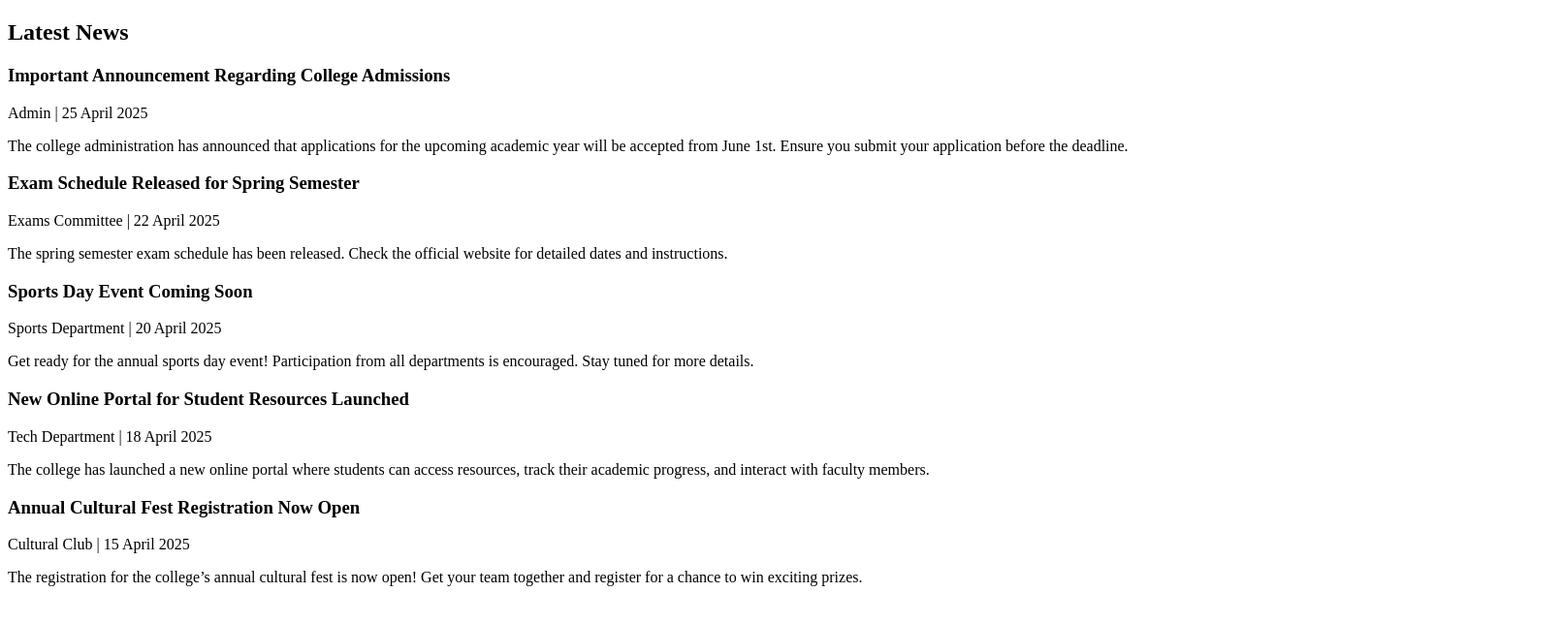
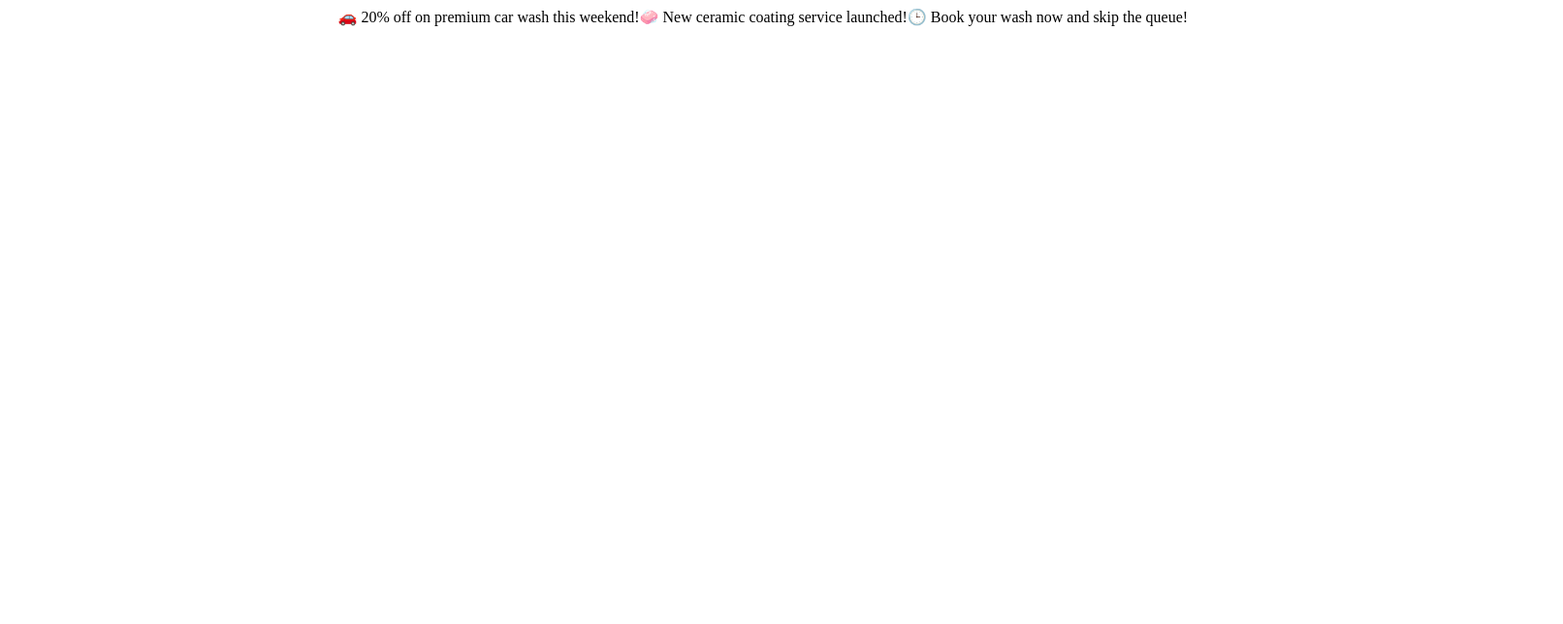
Before and after one commit to ekramul28/Abcd-collage-fontend-webApp, a Next.js app: page /home/LatestNewsSection in a window 1280 px wide. Shown: the top 644 px of the page at 97% size, 1612 px wide, since content can reach past the window. Built offline with nearby package versions, Linux system fonts and the light colour scheme.

Commit message:
added new marque section

```diff
--- a/src/pages/home/LatestNewsSection.tsx
+++ b/src/pages/home/LatestNewsSection.tsx
@@ -1,86 +1,31 @@
+"use client";
 import React from "react";
 import { motion } from "framer-motion";
 
-// Latest News Section
-export default function LatestNewsSection() {
-  // Dummy data for Latest News (this will be replaced with backend data in real implementation)
-  const latestNewsData = [
-    {
-      title: "Important Announcement Regarding College Admissions",
-      description:
-        "The college administration has announced that applications for the upcoming academic year will be accepted from June 1st. Ensure you submit your application before the deadline.",
-      date: "25 April 2025",
-      author: "Admin",
-    },
-    {
-      title: "Exam Schedule Released for Spring Semester",
-      description:
-        "The spring semester exam schedule has been released. Check the official website for detailed dates and instructions.",
-      date: "22 April 2025",
-      author: "Exams Committee",
-    },
-    {
-      title: "Sports Day Event Coming Soon",
-      description:
-        "Get ready for the annual sports day event! Participation from all departments is encouraged. Stay tuned for more details.",
-      date: "20 April 2025",
-      author: "Sports Department",
-    },
-    {
-      title: "New Online Portal for Student Resources Launched",
-      description:
-        "The college has launched a new online portal where students can access resources, track their academic progress, and interact with faculty members.",
-      date: "18 April 2025",
-      author: "Tech Department",
-    },
-    {
-      title: "Annual Cultural Fest Registration Now Open",
-      description:
-        "The registration for the college’s annual cultural fest is now open! Get your team together and register for a chance to win exciting prizes.",
-      date: "15 April 2025",
-      author: "Cultural Club",
-    },
-  ];
+const newsItems = [
+  "🚗 20% off on premium car wash this weekend!",
+  "🧼 New ceramic coating service launched!",
+  "🕒 Book your wash now and skip the queue!",
+];
 
-  // Fade-in animation for each item
-  const fadeInUp = {
-    hidden: { opacity: 0, y: 30 },
-    visible: { opacity: 1, y: 0, transition: { duration: 0.6 } },
-  };
-
+function LatestNewsSection() {
   return (
-    <section className=" py-16">
-      <div className="container mx-auto px-4 sm:px-6 lg:px-8">
-        <motion.h2
-          variants={fadeInUp}
-          initial="hidden"
-          whileInView="visible"
-          viewport={{ once: true }}
-          className="text-3xl sm:text-4xl font-semibold text-center mb-8"
+    <div className="fixed bottom-0 w-full bg-gray-100 z-50">
+      <div className="overflow-hidden whitespace-nowrap py-2 mx-auto max-w-7xl">
+        <motion.div
+          animate={{ x: ["100%", "-100%"] }}
+          transition={{ repeat: Infinity, duration: 15, ease: "linear" }}
+          className="inline-block"
         >
-          Latest News
-        </motion.h2>
-
-        <motion.div
-          variants={fadeInUp}
-          initial="hidden"
-          whileInView="visible"
-          viewport={{ once: true }}
-          className="grid grid-cols-1 sm:grid-cols-2 lg:grid-cols-3 gap-8"
-        >
-          {latestNewsData.map((news, index) => (
-            <div key={index}>
-              <div className="bg-white p-6 rounded-lg shadow-lg">
-                <h3 className="text-xl font-semibold mb-2">{news.title}</h3>
-                <p className="text-sm text-gray-500 mb-4">
-                  {news.author} | {news.date}
-                </p>
-                <p className="text-gray-700">{news.description}</p>
-              </div>
-            </div>
+          {newsItems.map((item, idx) => (
+            <span key={idx} className="mx-8 text-sm font-medium text-gray-700">
+              {item}
+            </span>
           ))}
         </motion.div>
       </div>
-    </section>
+    </div>
   );
 }
+
+export default LatestNewsSection;
```
